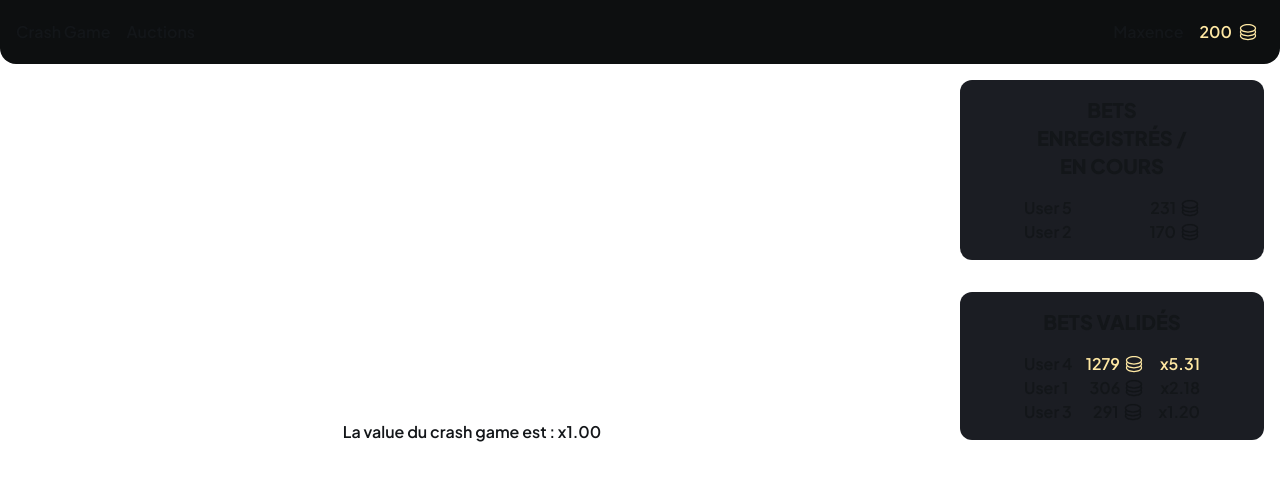
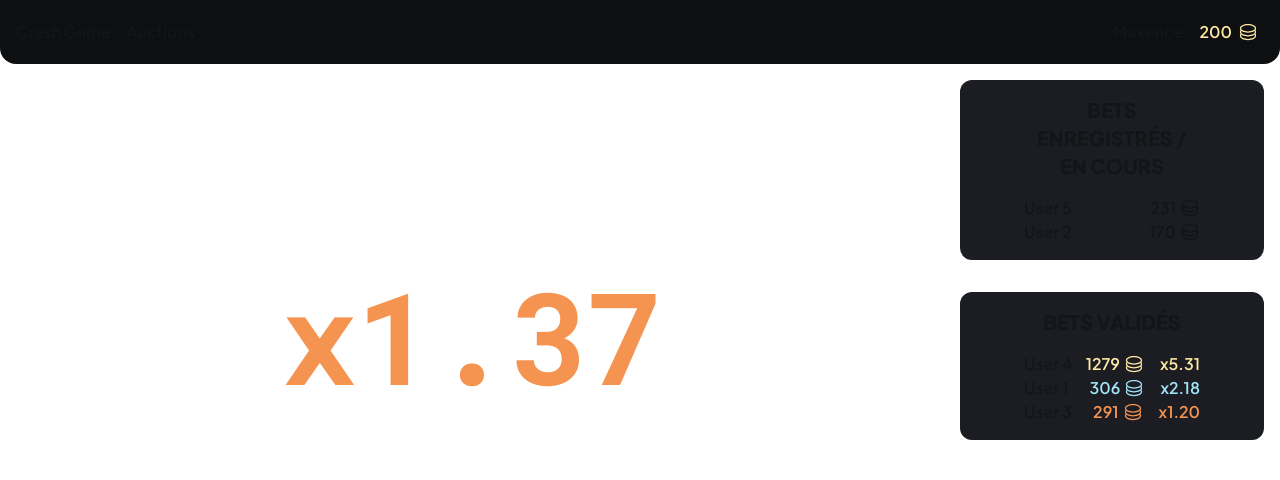
Before and after one commit to mqxewww/gamba-qx, a Next.js app: page / in a window 1280 px wide. Shown: the top 480 px of the page. Built offline with nearby package versions, Linux system fonts and the light colour scheme.

Commit message:
feat(crash-games): add base layout for upcoming graph

```diff
--- a/app/globals.css
+++ b/app/globals.css
@@ -16,6 +16,7 @@
   --color-background: var(--background);
   --color-foreground: var(--foreground);
   --font-main: var(--font-plus-jakarta-sans);
+  --font-crash-value: var(--font-roboto-mono);
 }
 
 body {
--- a/app/layout.tsx
+++ b/app/layout.tsx
@@ -1,5 +1,5 @@
 import type { Metadata } from "next";
-import { Plus_Jakarta_Sans } from "next/font/google";
+import { Plus_Jakarta_Sans, Roboto_Mono } from "next/font/google";
 
 import "./globals.css";
 
@@ -7,6 +7,12 @@ const plusJakartaSansFont = Plus_Jakarta_Sans({
   subsets: ["latin"],
   weight: ["600", "800"],
   variable: "--font-plus-jakarta-sans",
+});
+
+const robotoMono = Roboto_Mono({
+  subsets: ["latin"],
+  weight: ["700"],
+  variable: "--font-roboto-mono",
 });
 
 export const metadata: Metadata = {
@@ -21,7 +27,9 @@ export default function RootLayout({
 }>) {
   return (
     <html lang="en">
-      <body className={`${plusJakartaSansFont.variable} antialiased`}>
+      <body
+        className={`${plusJakartaSansFont.variable} ${robotoMono.variable} antialiased`}
+      >
         <div className="font-main">{children}</div>
       </body>
     </html>
--- a/app/page.tsx
+++ b/app/page.tsx
@@ -9,20 +9,26 @@ import { useEffect, useRef, useState } from "react";
 
 export default function Home() {
   const [value, setValue] = useState(100);
+
   const requestRef = useRef<number | null>(null);
   const startTimeRef = useRef<number | null>(null);
 
   useEffect(() => {
     const animate = (timestamp: number) => {
-      // if (startTimeRef.current === null) startTimeRef.current = timestamp;
+      if (startTimeRef.current === null) {
+        startTimeRef.current = timestamp;
+      }
 
       if (startTimeRef.current) {
         const currentTime = timestamp - startTimeRef.current;
+        const newValue = Math.floor(
+          Math.exp(0.0578 * (currentTime / 1000)) * 100
+        );
 
-        setValue(Math.floor(Math.exp(0.0578 * (currentTime / 1000)) * 100));
+        setValue(newValue);
+      }
 
-        requestRef.current = requestAnimationFrame(animate);
-      }
+      requestRef.current = requestAnimationFrame(animate);
     };
 
     requestRef.current = requestAnimationFrame(animate);
@@ -32,17 +38,31 @@ export default function Home() {
     };
   }, []);
 
+  const getCrashValue = () => {
+    return `x${(value / 100).toFixed(2)}`;
+  };
+
   return (
     <div className="min-h-screen">
       <Navbar />
       <main className="w-full min-h-screen flex pt-16">
-        <div className="w-3/4 flex items-center justify-center m-4">
-          <h1>
-            La value du crash game est :
-            <span className={`text-[${getBetColor(value)}]`}>{` x${(
-              value / 100
-            ).toFixed(2)}`}</span>
-          </h1>
+        <div className="w-3/4 flex flex-col items-center justify-around m-4">
+          <div className="w-full h-96 relative mb-8">
+            <div className="absolute inset-0 z-0">
+              {/** Will add background graph here, need to know how I do it. */}
+            </div>
+
+            <div className="absolute inset-0 z-10 flex items-center justify-center">
+              <p
+                className="text-9xl font-crash-value"
+                style={{ color: getBetColor(value) }}
+              >
+                {getCrashValue()}
+              </p>
+            </div>
+          </div>
+
+          <div className="flex flex-row space-x-8 w-full p-4 rounded-lg"></div>
         </div>
         <div className="w-1/4 m-4 space-y-8">
           <div className="rounded-xl p-4 px-16 bg-[#1B1D23]">
--- a/domains/crash-games/components/CGCashedOutBetRow.tsx
+++ b/domains/crash-games/components/CGCashedOutBetRow.tsx
@@ -12,13 +12,12 @@ export default function CGCashedOutBetRow({
   amount,
   cashedOutAt,
 }: Props) {
-  const color = getBetColor(cashedOutAt);
-
   return (
     <div className="w-full flex flex-row">
       <p className="w-1/3 text-left">{user_name}</p>
       <div
-        className={`w-2/3 flex flex-row justify-end space-x-4 text-[${color}]`}
+        className={`w-2/3 flex flex-row justify-end space-x-4`}
+        style={{ color: getBetColor(cashedOutAt) }}
       >
         <div className="flex items-center space-x-1">
           <p>{amount}</p>
--- a/package.json
+++ b/package.json
@@ -9,9 +9,9 @@
     "lint": "next lint"
   },
   "dependencies": {
+    "next": "15.2.5",
     "react": "^19.0.0",
-    "react-dom": "^19.0.0",
-    "next": "15.2.5"
+    "react-dom": "^19.0.0"
   },
   "devDependencies": {
     "@eslint/eslintrc": "^3",
```
